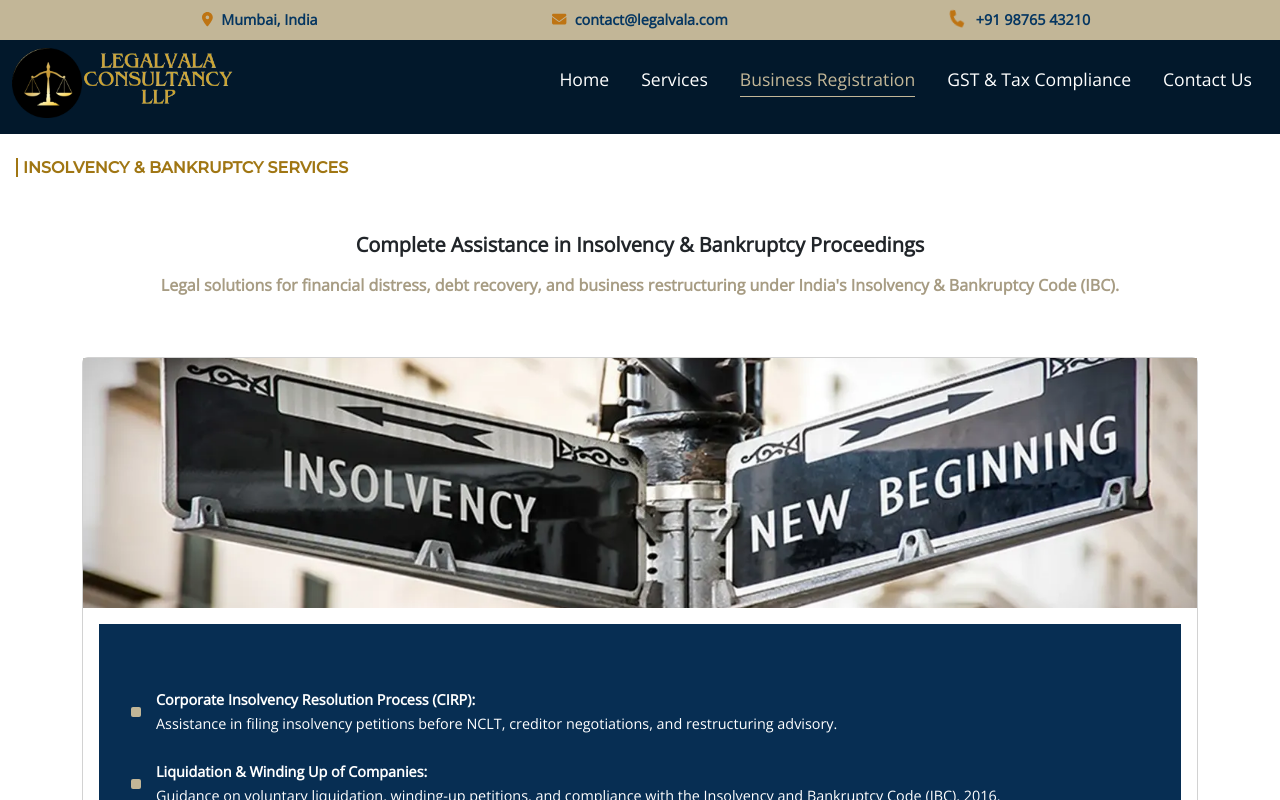
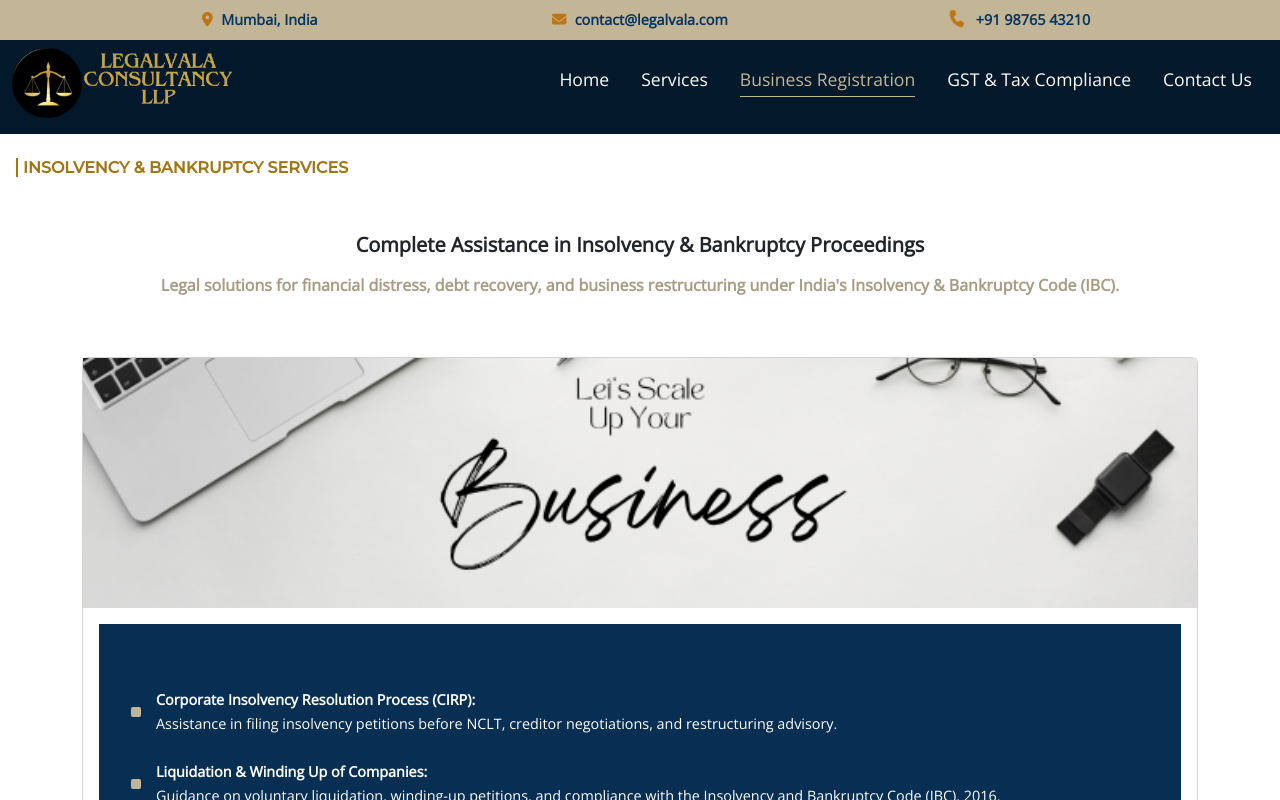
Before and after one commit to satish603/legalvala, a React (Create React App) app: page /insolventa in a window 1280 px wide. Shown: the top 800 px of the page. Built offline with nearby package versions, Linux system fonts and the light colour scheme; a web font is replaced by a local one.

Commit message:
Update custom.css

```diff
--- a/src/custom.css
+++ b/src/custom.css
@@ -426,7 +426,7 @@
 }
 
 .insolvency {
-  background-image: url("/public/assets/insolvency.webp");
+  background-image: url("/public/assets/Business REGISTRATION IMAGE.png");
 }
 
 .overlay {
```
